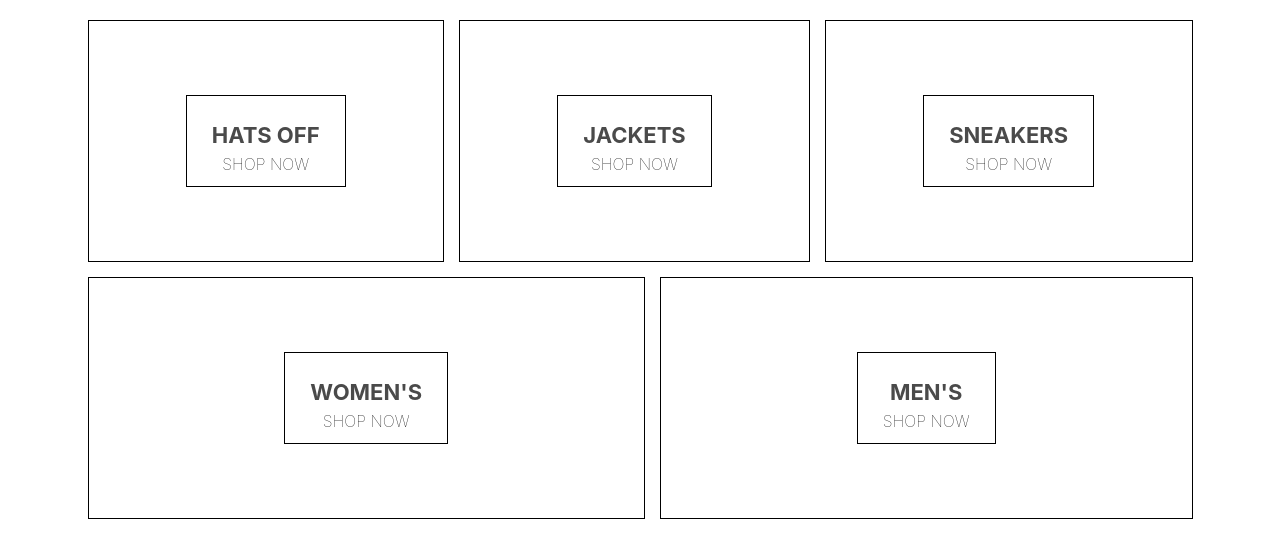
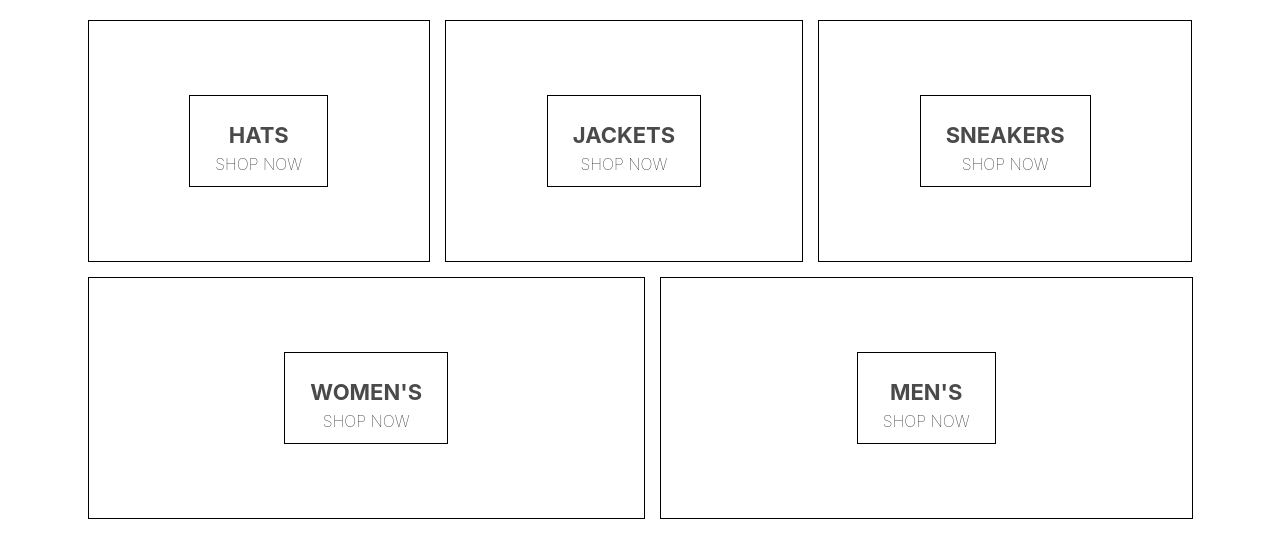
Before and after one commit to cansub1974/crwn-clothing, a React (Create React App) app: page / in a window 1280 px wide. Shown: the top 558 px of the page. Built offline with nearby package versions, Linux system fonts and the light colour scheme.

Commit message:
Testing remote GitHub

```diff
--- a/src/homepage.component.jsx
+++ b/src/homepage.component.jsx
@@ -7,7 +7,7 @@
             <div className='directory-menu'>
                 <div className='menu-item'>
                     <div className='content'>
-                        <h1 className='title'>HATS OFF</h1>
+                        <h1 className='title'>HATS</h1>
                         <span className='subtitle'>SHOP NOW</span>
                     </div>
                 </div>
```
